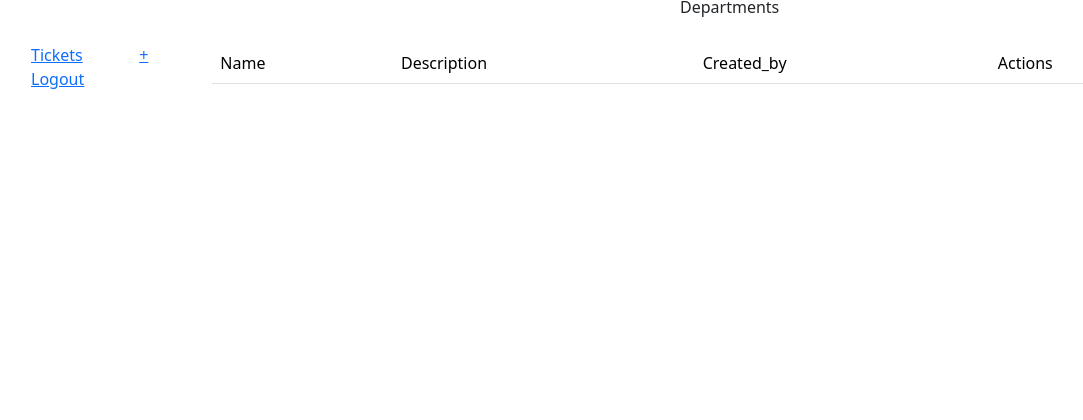
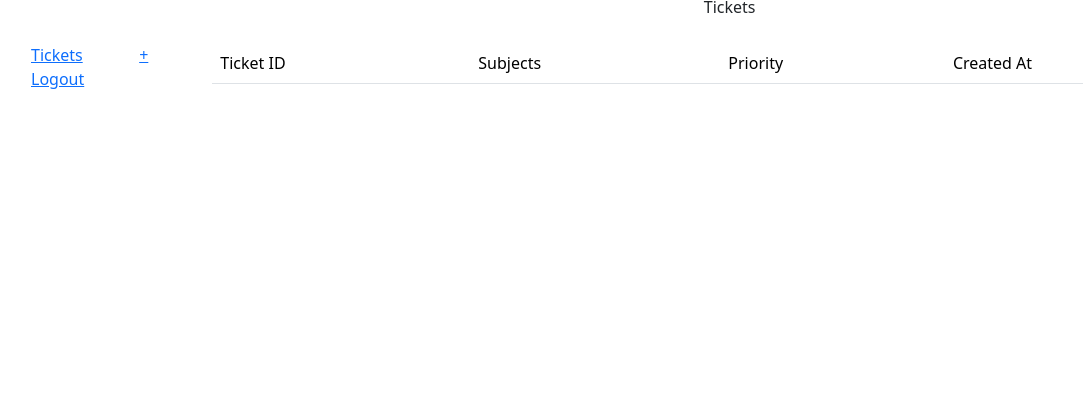
Before and after one commit to Kans7070/acme_support_machine_test, a Django app: page / in a window 1280 px wide. Shown: the part 345-765 px from the top of the page, without its empty margins (17-1100 px from the left). Run offline with Django 4.2, Linux system fonts and the light colour scheme; the visitor is signed in with stand-in values (Sample User, id 1); some libraries are stand-ins or nearby versions.

Commit message:
bugs fixed

```diff
--- a/apps/custom_admin/models.py
+++ b/apps/custom_admin/models.py
@@ -8,7 +8,7 @@ from .manager import DepartmentManager
 
 
 class Department(models.Model):
-    name = models.CharField(max_length=50)
+    name = models.CharField(max_length=50, unique=True)
     description = models.TextField(max_length=50)
     created_by = models.CharField(max_length=50)
     created_date = models.DateField(auto_now_add=True,null=True,blank=True)
--- a/apps/custom_admin/urls.py
+++ b/apps/custom_admin/urls.py
@@ -1,14 +1,17 @@
 from django.urls import path
-from .views import create_department, create_user, delete_department, department, edit_department, home,login,logout
+from .views import admin_create_ticket,admin_ticket, create_department, create_user, delete_department, department, edit_department, home,login,logout
 
 
 urlpatterns = [
     path( '' , home , name = 'admin_home' ),
     path( 'department/' , department , name = 'department_page' ),
+    path( 'ticket/' , admin_ticket , name = 'admin_ticket_page' ),
     path( 'login/' , login , name = 'admin_login' ),
     path( 'logout/' , logout , name = 'logout' ),
-    path( 'create_user/' , create_user , name = 'admin_create_user' ),
-    path( 'create_department/' , create_department , name = 'admin_create_department' ),
-    path( 'edit_department/<int:pk>' , edit_department , name = 'admin_edit_department' ),
-    path( 'delete_department/<int:pk>' , delete_department , name = 'admin_delete_department' ),
+    path( 'create_user/' , create_user , name = 'create_user' ),
+    path( 'create_department/' , create_department , name = 'create_department' ),
+    path( 'create_ticket/' , admin_create_ticket , name = 'admin_create_ticket' ),
+    path( 'edit_department/<int:pk>' , edit_department , name = 'edit_department' ),
+    path( 'delete_department/<int:pk>' , delete_department , name = 'delete_department' ),
+
 ]
--- a/apps/user/views.py
+++ b/apps/user/views.py
@@ -2,12 +2,14 @@ from django.http import HttpResponse
 from django.shortcuts import render, redirect
 from django.contrib import auth, messages
 from django.contrib.auth.decorators import login_required
+from apps.user.backend import AuthBackend
 
 
 # Create your views here.
 
 @login_required(redirect_field_name=None, login_url='user_login')
 def home(request):
+
     context = {
         'title': 'Tickets'
     }
@@ -19,8 +21,10 @@ def login(request):
         return redirect('user_home')
     if request.method == 'POST':
         email = request.POST['email']
+        if isinstance(email,str):
+            print('str')
         password = request.POST['password']
-        user = auth.authenticate(email=email, password=password)
+        user = AuthBackend.authenticate(email,password)
         if user:
             auth.login(request, user)
             return redirect('user_home')
--- a/templates/form_page.html
+++ b/templates/form_page.html
@@ -8,13 +8,13 @@
 <form class="justify-content-center" action="" method="POST">
     {% csrf_token %}
     <div class="form-group col-6 container ">
-        <div class="row justify-content-center align-items-center">
+        <div class="row justify-content-between align-items-center">
             {{ form }}
-            <button type="submit" class="btn col-6">Submit</button>
+            <button type="submit" class="btn btn-primary col-4">Submit</button>
         </div>
         <div class="text-center">
             {% for message in messages %}
-            <p class="text-danger">{{ message }}</p>
+            <p class='errorlist'>{{ message }}</p>
             {% endfor %}
         </div>
     </div>
--- a/templates/include/admin_sidebar.html
+++ b/templates/include/admin_sidebar.html
@@ -5,7 +5,7 @@
             <a class='button sidebar-options mb-2' href="{% url 'admin_home' %}">User</a>
         </div>
         <div>
-            <a class='button sidebar-options mb-2' href="{% url 'admin_create_user' %}">+</a>
+            <a class='button sidebar-options mb-2' href="{% url 'create_user' %}">+</a>
         </div>
     </div>
     <div  class="justify-content-between d-flex">
@@ -13,22 +13,29 @@
             <a class='button sidebar-options mb-2' href="{% url 'department_page' %}">Department</a>
         </div>
         <div>
-            <a class='button sidebar-options mb-2' href="{% url 'admin_create_department' %}">+</a>
+            <a class='button sidebar-options mb-2' href="{% url 'create_department' %}">+</a>
         </div>
     </div>
-    <div>
-        <a class='button sidebar-options mb-2' href="">Ticket</a>
+    <div class="justify-content-between d-flex">
+        <div>
+            <a class='button sidebar-options mb-2' href="{% url 'admin_ticket_page' %}">Tickets</a>
+        </div>
+        <div>
+            <a class='button sidebar-options mb-2' href="{% url 'admin_create_ticket' %}">+</a>
+        </div>
     </div>
     {% else %}
     <div class="justify-content-between d-flex">
         <div>
-            <a class='button sidebar-options mb-2' href="{% url 'admin_home' %}">Tickets</a>
+            <a class='button sidebar-options mb-2' href="{% url 'user_home' %}">Tickets</a>
         </div>
         <div>
-            <a class='button sidebar-options mb-2' href="{% url 'admin_create_user' %}">+</a>
+            <a class='button sidebar-options mb-2' href="{% url '' %}">+</a>
         </div>
     </div>
     {% endif %}
+
+
     <div>
         <a class='button sidebar-options mb-2' href="{% url 'logout' %}">Logout</a>
     </div>
--- a/templates/ticket_manage_page.html
+++ b/templates/ticket_manage_page.html
@@ -1,6 +1,6 @@
 {% extends 'layouts/base.html' %}
 {% load static %}
-{% block title %} Admin Departments Page {% endblock %}
+{% block title %}{{title}}{% endblock %}
 {% block content %}
 
 <div class=" h-100">
@@ -8,7 +8,7 @@
     <div class='d-flex h-100'>
         {% include 'include/admin_sidebar.html' %}
         <div class="w-100">
-            <div class="text-center w-100 header mb-2">Departments</div>
+            <div class="text-center w-100 header mb-2">{{title}}</div>
             <div class="d-flex pl-3">
                 {% if messages %}
                 {% for message in messages %}
@@ -31,26 +31,19 @@
                     <thead>
 
                         <tr>
-                            <td>Name</td>
-                            <td>Description</td>
-                            <td>Created_by</td>
-                            <td>Actions</td>
-                            <td></td>
-
+                            <td>Ticket ID</td>
+                            <td>Subjects</td>
+                            <td>Priority</td>
+                            <td>Created At</td>
                         </tr>
                     </thead>
                     <tbody>
-                        {% for department in departments %}
+                        {% for ticket in tickets %}
                         <tr>
-                            <td>{{department.name}}</td>
-                            <td>{{department.description}}</td>
-                            <td>{{department.created_by}}</td>
-                            <td><a class='btn sidebar-options mb-2'
-                                    href="{% url 'admin_edit_department' department.id %}">Edit</a></td>
-                            <td><a class='btn btn-danger sidebar-options mb-2'
-                                    href="{% url 'admin_delete_department' department.id %}">delete</a></td>
-                        </tr>
-
+                            <td>{{ticket.id}}</td>
+                            <td>{{ticket.subject}}</td>
+                            <td>{{ticket.priority}}</td>
+                            <td>{{ticket.created_at}}</td>
                         {% endfor %}
                     </tbody>
                 </table>
```
Also changed, not shown: apps/custom_admin/forms.py (+64 -29 lines), apps/custom_admin/views.py (+57 -23 lines), apps/user/backend.py (added, +18 -0 lines), apps/zdesk.py (added, +8 -0 lines), core/settings.py (+8 -1 lines), templates/department_manage_page.html (+4 -4 lines), apps/custom_admin/migrations/0004_alter_department_name.py (added), 1 other file.
